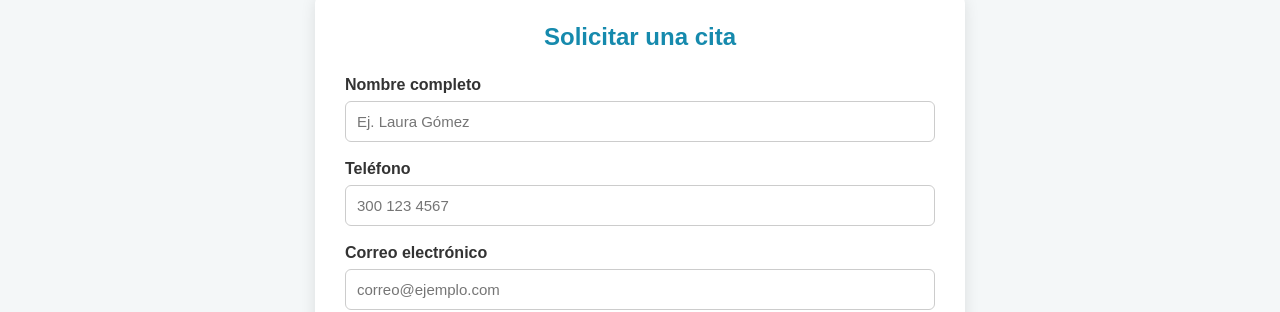
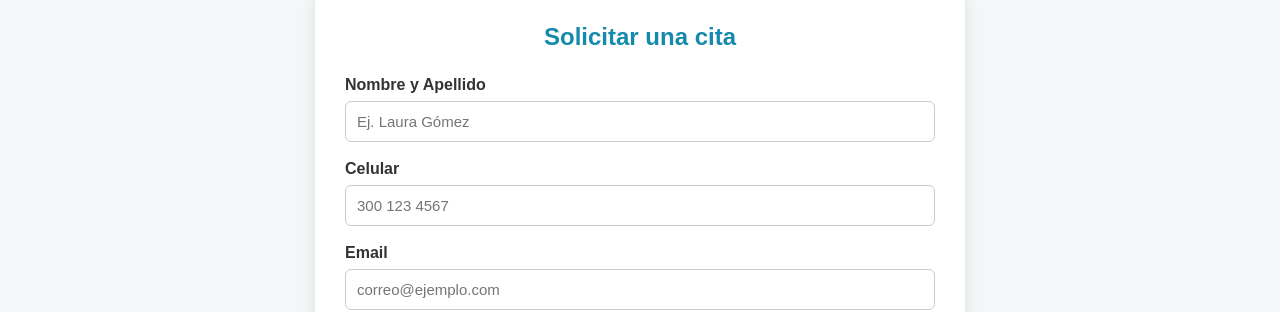
Before and after one commit to dilan10suarez-rgb/mi-proyecto-web, a plain HTML site: page index.html in a window 1280 px wide. Shown: the part 170-482 px from the top of the page. Drawn offline with Linux system fonts and the light colour scheme.

Commit message:
Cambio de etiqueta del formulario

```diff
--- a/index.html
+++ b/index.html
@@ -25,7 +25,7 @@
             <form>
 
                 <div class="grupo">
-                    <label for="nombre">Nombre completo</label>
+                    <label for="nombre">Nombre y Apellido</label>
                     <input
                         type="text"
                         id="nombre"
@@ -35,7 +35,7 @@
                 </div>
 
                 <div class="grupo">
-                    <label for="telefono">Teléfono</label>
+                    <label for="telefono">Celular</label>
                     <input
                         type="tel"
                         id="telefono"
@@ -45,7 +45,7 @@
                 </div>
 
                 <div class="grupo">
-                    <label for="correo">Correo electrónico</label>
+                    <label for="correo">Email</label>
                     <input
                         type="email"
                         id="correo"
```
